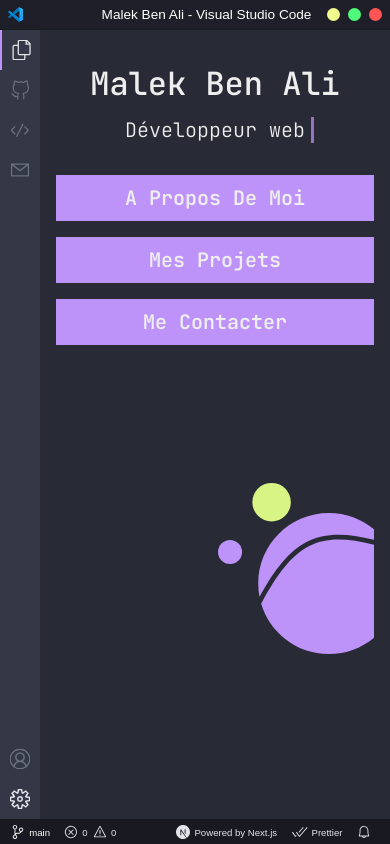
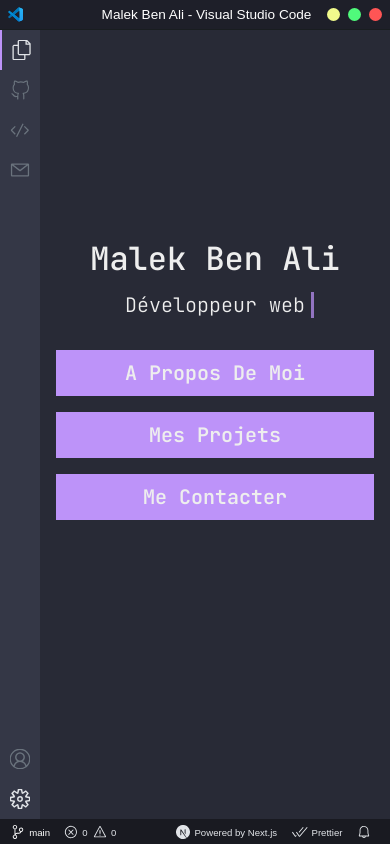
Before and after one commit to malekbena/malek_code, a Next.js app in the folder client/: page / in a window 390 px wide. Built offline with nearby package versions, Linux system fonts and the light colour scheme.

Commit message:
client: HomePage responsive

```diff
--- a/client/src/styles/HomePage.module.css
+++ b/client/src/styles/HomePage.module.css
@@ -6,6 +6,7 @@
     height: 75vh;
     flex-direction: column;
     position: relative;
+    overflow: hidden;
 }
 
 .background {
@@ -174,7 +175,16 @@
     }
 }
 
-@media screen and (orientation: landscape) and (max-width: 1050px) {
+@media screen and (orientation: landscape) and (max-width: 1100px) {
+    .container {
+        display: flex;
+    }
+
+    .illustration {
+        display: none;
+    }
+}
+@media screen  and (max-width: 1100px) {
     .container {
         display: flex;
     }
@@ -185,7 +195,7 @@
 }
 
 /* Phone */
-@media screen and (max-width: 600px) {
+@media screen and (max-width: 768px) {
     .foreground {
         margin: 0;
     }
@@ -202,13 +212,4 @@
     .links{
         flex-direction: column;
     }
-
-    .illustration {
-        position: absolute;
-        bottom: 0;
-        right: 0;
-        width: 40vw;
-        height: 30vh;
-        z-index: 1;
-    }
 }
--- a/client/src/styles/Tabsbar.module.css
+++ b/client/src/styles/Tabsbar.module.css
@@ -10,9 +10,8 @@
     }
 }
 
-@media screen and (max-width: 600px) {
+@media screen and (max-width: 768px) {
     .tabs {
         display: none;
-        /* width: 89.5vw; */
     }
 }
```
